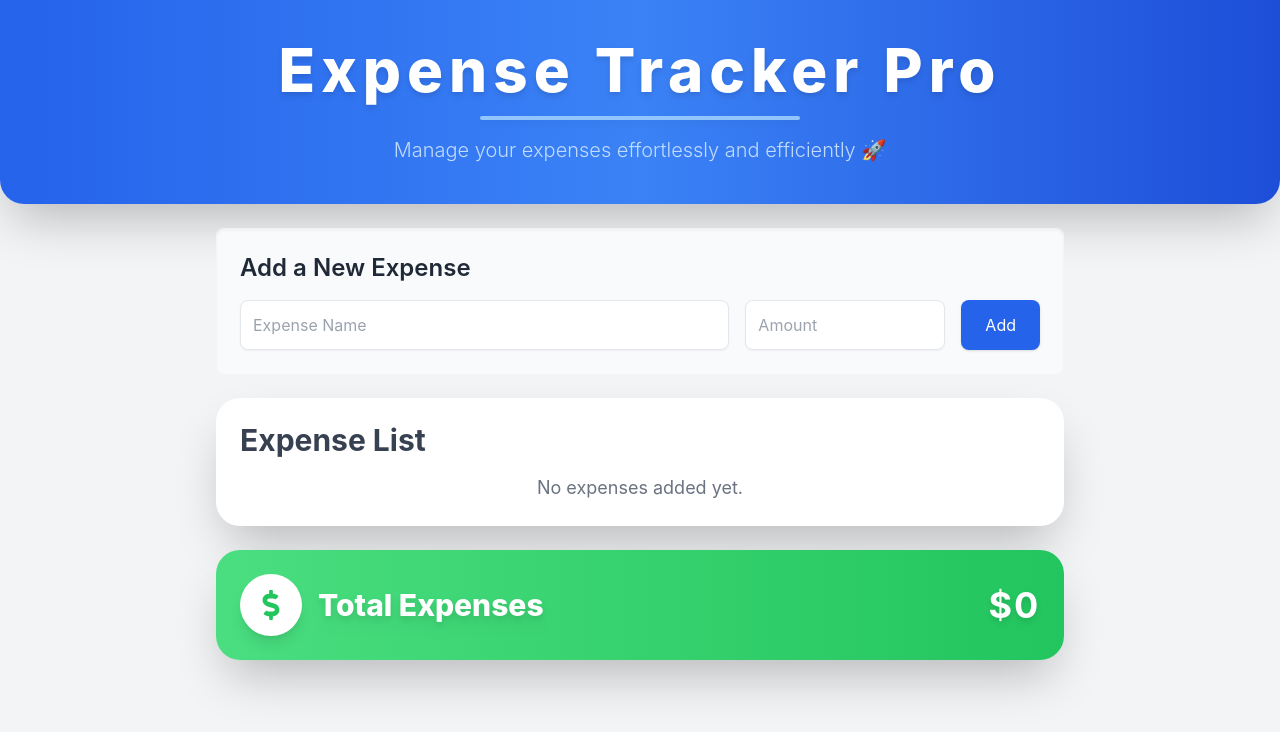
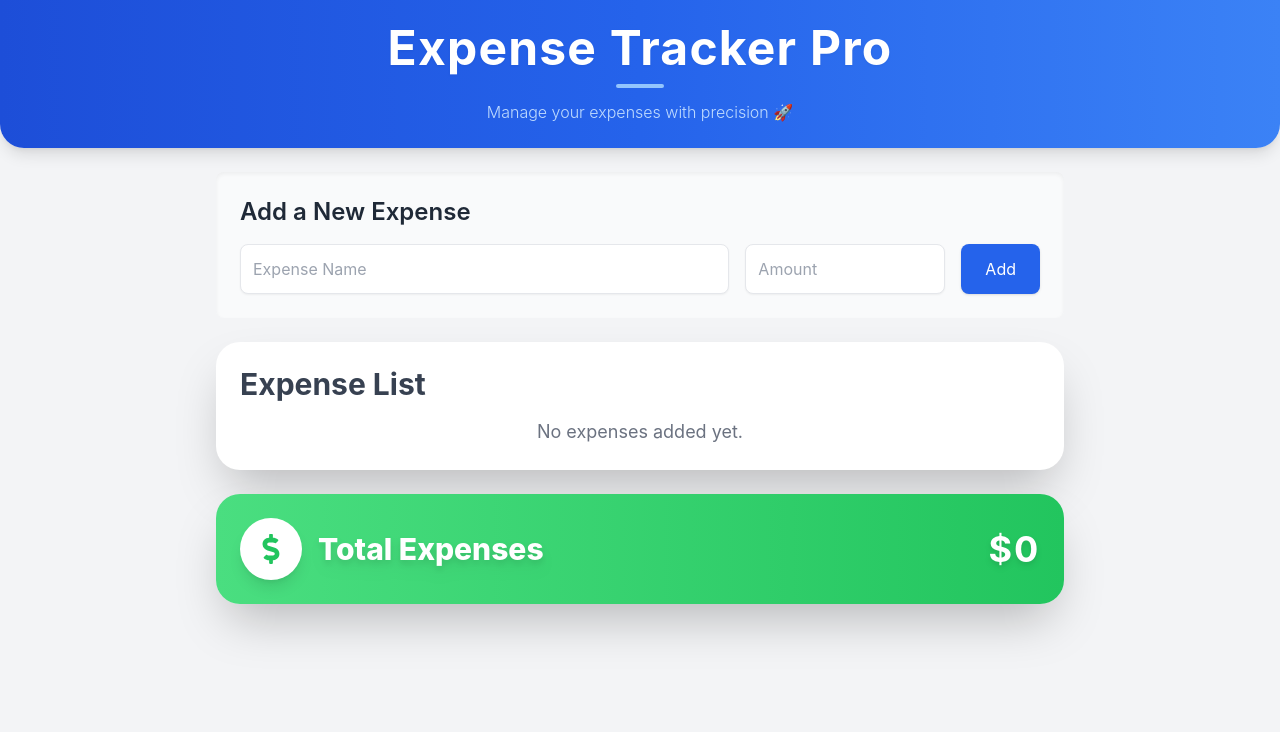
Before and after one commit to Carlosmarroquin20/expense-tracker-pro, a React (Vite) app: page / in a window 1280 px wide. Shown: the top 732 px of the page. Built offline with nearby package versions, Linux system fonts and the light colour scheme.

Commit message:
Refine Header component: reduced height, optimized typography, and added subtle microinteractions for a sleeker and professional design

```diff
--- a/src/components/Header.jsx
+++ b/src/components/Header.jsx
@@ -1,13 +1,21 @@
 const Header = () => {
     return (
-    <header className="w-full bg-gradient-to-r from-blue-600 via-blue-500 to-blue-700 py-10 shadow-2xl rounded-b-3xl animate-fadeIn">
+      <header className="w-full bg-gradient-to-r from-blue-700 via-blue-600 to-blue-500 py-6 shadow-lg rounded-b-2xl animate-fadeInDown">
         <div className="container mx-auto text-center">
-        <h1 className="text-5xl md:text-6xl font-extrabold text-white drop-shadow-md tracking-widest">
+          {/* Título Principal */}
+          <h1
+            className="text-4xl md:text-5xl font-bold text-white drop-shadow-sm tracking-wide
+            hover:text-blue-300 hover:drop-shadow-lg transition-all duration-300"
+          >
             Expense Tracker Pro
           </h1>
-        <div className="w-1/4 mx-auto mt-4 border-b-4 border-blue-300 rounded-full shadow-md"></div>
-        <p className="mt-4 text-lg md:text-xl text-blue-200 font-light">
-          Manage your expenses effortlessly and efficiently 🚀
+
+          {/* Línea decorativa */}
+          <div className="w-12 h-1 bg-blue-300 mx-auto mt-3 rounded-full"></div>
+
+          {/* Subtexto */}
+          <p className="mt-3 text-sm md:text-base text-blue-200 font-light">
+            Manage your expenses with precision 🚀
           </p>
         </div>
       </header>
```
Lines whose indentation alone changed are shown as unchanged.
